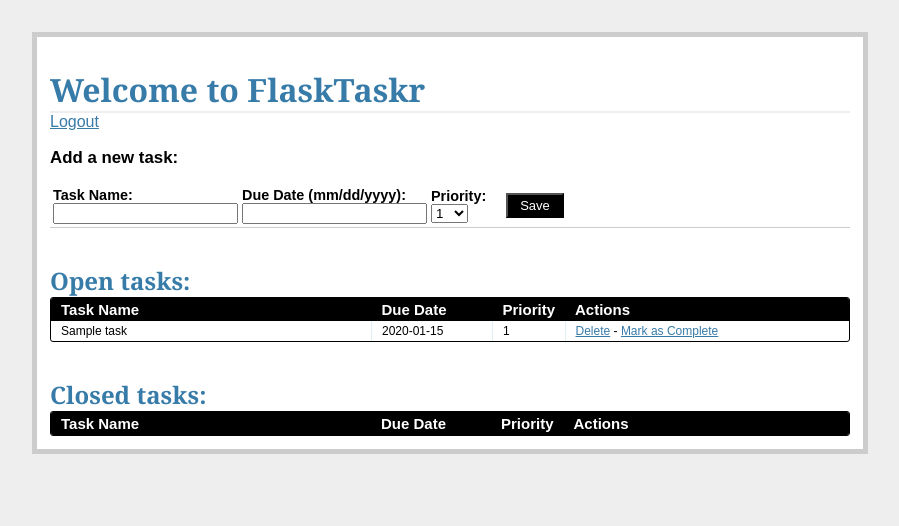
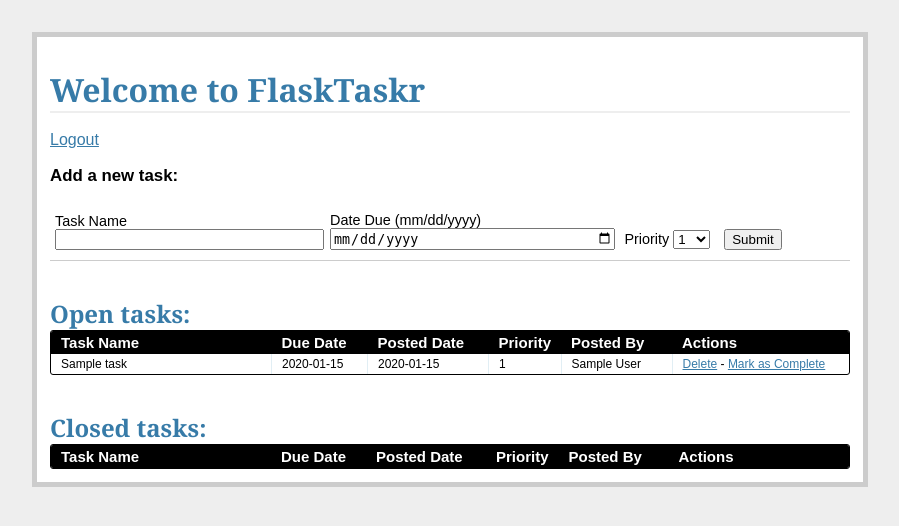
Before and after one commit to szparag3/FlaskTaskr-Part2, a Flask app: page /tasks/ in a window 1280 px wide. Shown: the top 526 px of the page, without its empty margins (190-1089 px from the left). Run offline with Flask 2, Linux system fonts and the light colour scheme; a user stored in the database is signed in; tables that the repository leaves empty hold one stand-in row (values such as "Sample post"); lists and menus that the app fills with data are empty; parts of the project's set-up code (start-up, migrations or seed data) failed here and were passed over.

Commit message:
finall update 2

```diff
--- a/project/db_create.py
+++ b/project/db_create.py
@@ -9,8 +9,8 @@ from datetime import date
 db.create_all()
 
 # insert data
-db.session.add(Task("Finish this tutorial", date(2016, 9, 22), 10, 1))
-db.session.add(Task( "Finish Real Python", date(2016, 10, 3), 10, 1 ))
+# db.session.add(Task("Finish this tutorial", date(2016, 9, 22), 10, 1))
+# db.session.add(Task( "Finish Real Python", date(2016, 10, 3), 10, 1 ))
 
 # commit the changes
 db.session.commit()
--- a/project/forms.py
+++ b/project/forms.py
@@ -3,8 +3,8 @@
 
 from flask_wtf import Form
 from wtforms import StringField, DateField, IntegerField, \
-    SelectField
-from wtforms.validators import DataRequired
+    SelectField, PasswordField
+from wtforms.validators import DataRequired, Length, EqualTo
 
 
 class AddTaskForm(Form):
@@ -23,3 +23,32 @@ class AddTaskForm(Form):
         ]
     )
     status = IntegerField('Status')
+
+
+class RegisterForm(Form):
+    name = StringField(
+        'Username',
+        validators=[DataRequired(), Length(min=6, max=25)]
+    )
+    email = StringField(
+        'Email',
+        validators=[DataRequired(), Length(min=6, max=40)]
+    )
+    password = PasswordField(
+        'Password',
+        validators=[DataRequired(), Length(min=6, max=40)])
+    confirm = PasswordField(
+        'Repeat Password',
+        validators=[DataRequired(), EqualTo('password', message='Passwords must match')]
+    )
+
+
+class LoginForm(Form):
+    name = StringField(
+        'Username',
+        validators=[DataRequired()]
+    )
+    password = PasswordField(
+        'Password',
+        validators=[DataRequired()]
+    )
--- a/project/static/css/main.css
+++ b/project/static/css/main.css
@@ -18,11 +18,6 @@ h1 {
 
 h2 {
   font-size: 1.5em;
-}
-
-label {
-  display: block;
-  font-weight: bold;
 }
 
 .page {
@@ -71,10 +66,6 @@ label {
 .error {
   background: #F0D6D6;
   padding: 0.5em;
-}
-
-.input-group {
-  margin-bottom: 15px;
 }
 
 .datagrid table {
@@ -134,3 +125,12 @@ label {
   text-decoration:none;
   position:relative;
 }
+
+.inline-form .input-group{
+  display: inline-block;
+  margin: 10px 5px;
+}
+
+.input-group input {
+  width: 100%;
+}
--- a/project/templates/tasks.html
+++ b/project/templates/tasks.html
@@ -2,44 +2,28 @@
 {% block content %}
 
 <h1>Welcome to FlaskTaskr</h1>
+<br>
 <a href="{{ url_for('logout') }}">Logout</a>
 <div class="add-task">
   <h3>Add a new task:</h3>
-  <table>
-    <tr>
-      <form action="{{ url_for('new_task') }}" method="post">
+  <form action="{{ url_for('new_task') }}" method="post" class="inline-form">
     {{ form.csrf_token }}
-        <td>
-          <label>Task Name:</label>
-          <input name="name" type="text">
-        </td>
-        <td>
-          <label>Due Date (mm/dd/yyyy):</label>
-          <input name="due_date" type="text" width="120px">
-        </td>
-        <td>
-          <label>Priority:</label>
-          <select name="priority" width="100px">
-            <option value="1">1</option>
-            <option value="2">2</option>
-            <option value="3">3</option>
-            <option value="4">4</option>
-            <option value="5">5</option>
-            <option value="6">6</option>
-            <option value="7">7</option>
-            <option value="8">8</option>
-            <option value="9">9</option>
-            <option value="10">10</option>
-          </select>
-        </td>
-        <td>
-          &nbsp;
-          &nbsp;
-          <input class="button" type="submit" value="Save">
-        </td>
+    <div class="input-group">
+      {{ form.name.label }}
+      {{ form.name }}
+    </div>
+    <div class="input-group">
+      {{ form.due_date.label }}
+      {{ form.due_date }}
+    </div>
+    <div class="input-group">
+      {{ form.priority.label }}
+      {{ form.priority }}
+    </div>
+    <div class="input-group">
+      <button type="submit">Submit</button>
+    </div>
   </form>
-    </tr>
-  </table>
 </div>
 <div class="entries">
   <br>
@@ -49,17 +33,21 @@
     <table>
       <thead>
         <tr>
-          <th width="300px"><strong>Task Name</strong></th>
-          <th width="100px"><strong>Due Date</strong></th>
+          <th width="200px"><strong>Task Name</strong></th>
+          <th width="75px"><strong>Due Date</strong></th>
+          <th width="100px"><strong>Posted Date</strong></th>
           <th width="50px"><strong>Priority</strong></th>
+          <th width="90px"><strong>Posted By</strong></th>
           <th><strong>Actions</strong></th>
         </tr>
       </thead>
       {% for task in open_tasks %}
         <tr>
-          <td width="300px">{{ task.name }}</td>
-          <td width="100px">{{ task.due_date }}</td>
+          <td width="200px">{{ task.name }}</td>
+          <td width="75px">{{ task.due_date }}</td>
+          <td width="100px">{{ task.posted_date }}</td>
           <td width="50px">{{ task.priority }}</td>
+          <td width="90px">{{ task.poster.name }}</td>
           <td>
             <a href="{{ url_for('delete_entry', task_id = task.task_id) }}">Delete</a>  -
             <a href="{{ url_for('complete', task_id = task.task_id) }}">Mark as Complete</a>
@@ -68,26 +56,30 @@
       {% endfor %}
     </table>
   </div>
+</div>
 <br>
 <br>
-</div>
 <div class="entries">
   <h2>Closed tasks:</h2>
   <div class="datagrid">
     <table>
       <thead>
         <tr>
-        <th width="300px"><strong>Task Name</strong></th>
-        <th width="100px"><strong>Due Date</strong></th>
+          <th width="200px"><strong>Task Name</strong></th>
+          <th width="75px"><strong>Due Date</strong></th>
+          <th width="100px"><strong>Posted Date</strong></th>
           <th width="50px"><strong>Priority</strong></th>
+          <th width="90px"><strong>Posted By</strong></th>
           <th><strong>Actions</strong></th>
         </tr>
       </thead>
       {% for task in closed_tasks %}
         <tr>
-          <td width="300px">{{ task.name }}</td>
-          <td width="100px">{{ task.due_date }}</td>
+          <td width="200px">{{ task.name }}</td>
+          <td width="75px">{{ task.due_date }}</td>
+          <td width="100px">{{ task.posted_date }}</td>
           <td width="50px">{{ task.priority }}</td>
+          <td width="90px">{{ task.poster.name }}</td>
           <td>
              <a href="{{ url_for('delete_entry', task_id = task.task_id) }}">Delete</a>
           </td>
--- a/project/views.py
+++ b/project/views.py
@@ -1,20 +1,33 @@
 # project/views.py
 
+
+#################
+#### imports ####
+#################
+
+from forms import AddTaskForm, RegisterForm, LoginForm
+
+import datetime
 from functools import wraps
-
-from forms import AddTaskForm
 from flask import Flask, flash, redirect, render_template, \
     request, session, url_for
 from flask_sqlalchemy import SQLAlchemy
 
 
-# config
+################
+#### config ####
+################
 
 app = Flask(__name__)
 app.config.from_object('_config')
 db = SQLAlchemy(app)
 
-from models import Task
+from models import Task, User
+
+
+##########################
+#### helper functions ####
+##########################
 
 def login_required(test):
     @wraps(test)
@@ -27,11 +40,14 @@ def login_required(test):
     return wrap
 
 
-# route handlers
+########################
+#### route handlers ####
+########################
 
 @app.route('/logout/')
 def logout():
     session.pop('logged_in', None)
+    session.pop('user_id', None)
     flash('Goodbye!')
     return redirect(url_for('login'))
 
@@ -39,26 +55,47 @@ def logout():
 @app.route('/', methods=['GET', 'POST'])
 def login():
     error = None
+    form = LoginForm(request.form)
     if request.method == 'POST':
-        if request.form['username'] != app.config['USERNAME'] \
-                or request.form['password'] != app.config['PASSWORD']:
-            error = 'Invalid Credentials. Please try again.'
-            return render_template('login.html', error=error)
+        if form.validate_on_submit():
+            user = User.query.filter_by(name=request.form['name']).first()
+            if user is not None and user.password == request.form['password']:
+                session['logged_in'] = True
+                session['user_id'] = user.id
+                flash('Welcome!')
+                return redirect(url_for('tasks'))
+            else:
+                error = 'Invalid username or password.'
         else:
-            session['logged_in'] = True
-            flash('Welcome!')
-            return redirect(url_for('tasks'))
-    return render_template('login.html')
+            error = 'Both fields are required.'
+    return render_template('login.html', form=form, error=error)
+
+
+@app.route('/register/', methods=['GET', 'POST'])
+def register():
+    error = None
+    form = RegisterForm(request.form)
+    if request.method == 'POST':
+        if form.validate_on_submit():
+            new_user = User(
+                form.name.data,
+                form.email.data,
+                form.password.data,
+            )
+            db.session.add(new_user)
+            db.session.commit()
+            flash('Thanks for registering. Please login.')
+            return redirect(url_for('login'))
+    return render_template('register.html', form=form, error=error)
 
 
 @app.route('/tasks/')
 @login_required
 def tasks():
     open_tasks = db.session.query(Task) \
-    .filter_by(status='1').order_by(Task.due_date.asc())
-
+        .filter_by(status='1').order_by(Task.due_date.asc())
     closed_tasks = db.session.query(Task) \
-    .filter_by(status='0').order_by(Task.due_date.asc())
+        .filter_by(status='0').order_by(Task.due_date.asc())
     return render_template(
         'tasks.html',
         form=AddTaskForm(request.form),
@@ -67,7 +104,6 @@ def tasks():
     )
 
 
-# Add new tasks
 @app.route('/add/', methods=['GET', 'POST'])
 @login_required
 def new_task():
@@ -78,31 +114,35 @@ def new_task():
                 form.name.data,
                 form.due_date.data,
                 form.priority.data,
-                '1'
+                datetime.datetime.utcnow(),
+                '1',
+                session['user_id']
             )
             db.session.add(new_task)
             db.session.commit()
             flash('New entry was successfully posted. Thanks.')
-        return redirect(url_for('tasks'))
+            return redirect(url_for('tasks'))
+        else:
+            flash('All fields are required.')
+            return redirect(url_for('tasks'))
+    return render_template('tasks.html', form=form)
 
 
-# Mark tasks as complete
 @app.route('/complete/<int:task_id>/')
 @login_required
 def complete(task_id):
     new_id = task_id
     db.session.query(Task).filter_by(task_id=new_id).update({"status": "0"})
     db.session.commit()
-    flash('The task was marked as complete.')
+    flash('The task is complete. Nice.')
     return redirect(url_for('tasks'))
 
 
-# Delete Tasks
 @app.route('/delete/<int:task_id>/')
 @login_required
 def delete_entry(task_id):
     new_id = task_id
     db.session.query(Task).filter_by(task_id=new_id).delete()
     db.session.commit()
-    flash('The task was deleted.')
+    flash('The task was deleted. Why not add a new one?')
     return redirect(url_for('tasks'))
```
Also changed, not shown: project/db_migrate.py (added, +34 -0 lines), project/models.py (+42 -14 lines), project/templates/login.html (+13 -12 lines), project/templates/register.html (added, +35 -0 lines), project/flasktaskr.db. Lines whose indentation alone changed are shown as unchanged.
